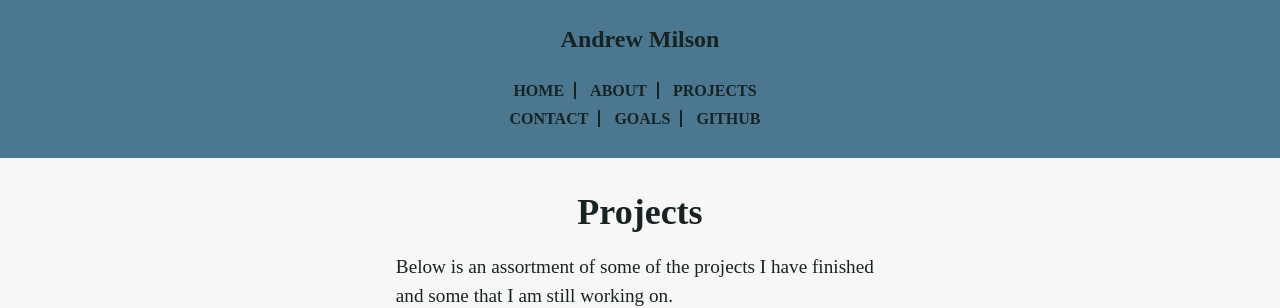
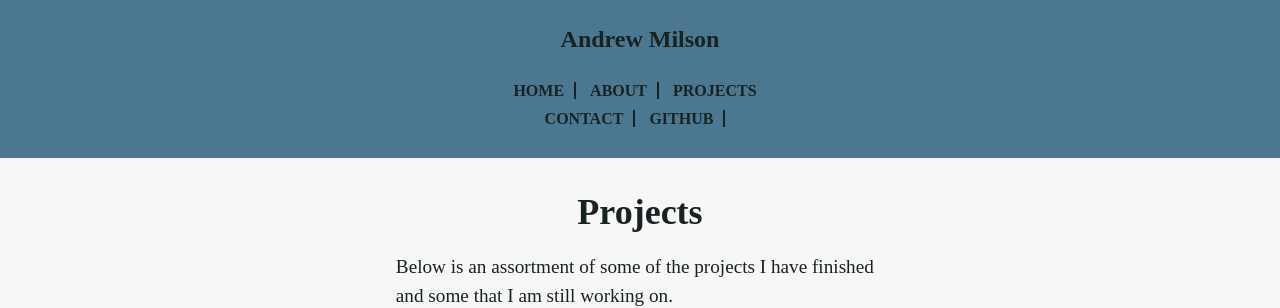
Before and after one commit to andrewmilson/andrewmilson.github.io, a Jekyll site: the page built from projects.html, in a window 1280 px wide. Shown: the part 239-547 px from the top of the page. Built offline with Jekyll 4.4.1, drawn with Linux system fonts in a browser that asks for light colours; some web fonts are replaced; Markdown is read by kramdown in place of the engine named in the settings.

Commit message:
Update aside.html

```diff
--- a/_includes/aside.html
+++ b/_includes/aside.html
@@ -28,7 +28,6 @@
     <li><a href="/about/">ABOUT</a></li>
     <li><a href="/projects/">PROJECTS</a><br></li>
     <li><a href="javascript:mailtoManager('andrew.j.milson', 'gmail.com')">CONTACT</a></li>
-    <li><a href="/goals/">GOALS</a></li>
     <li><a href="https://github.com/andrewmilson" target="_blank">GITHUB</a></li>
   </ul>
   <div class="social visible-md-block visible-lg-block">
```
